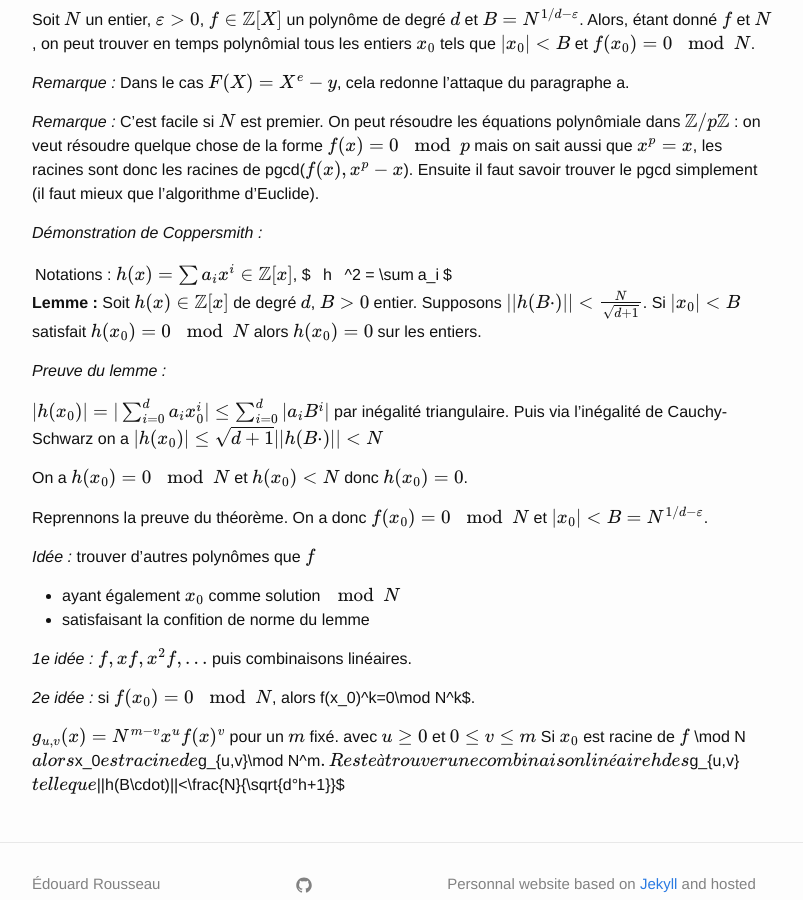
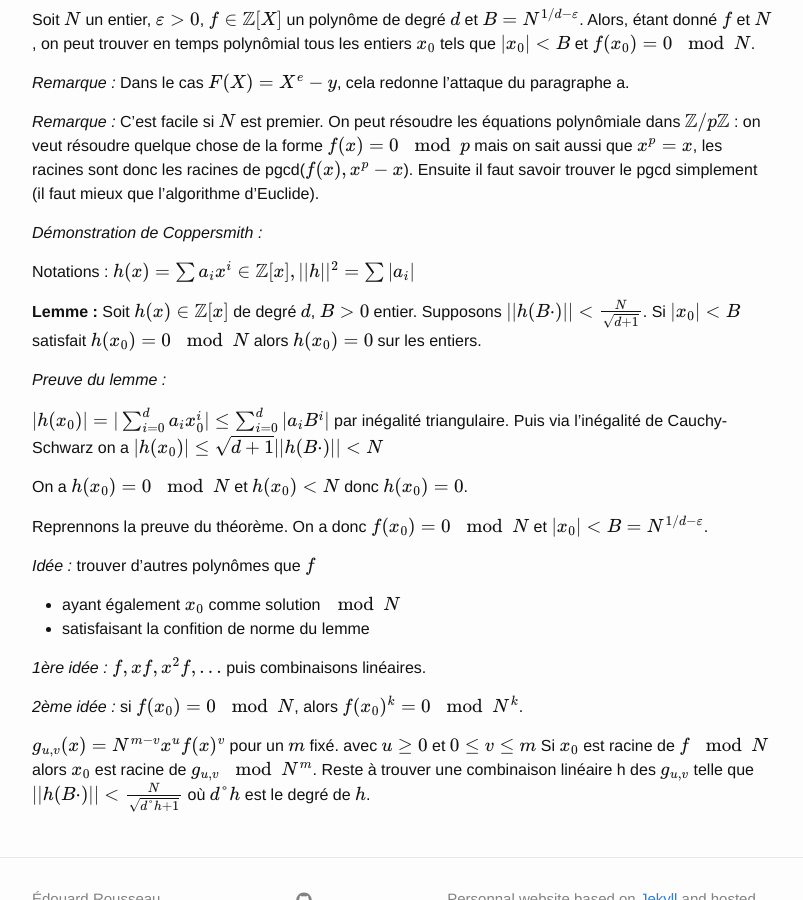
Before and after one commit to erou/erou.github.io, a Jekyll site: the page built from crypto.md, in a window 1280 px wide and 900 px high, scrolled down 3061 px. Shown: the whole window, without its empty margins (238-1041 px from the left). Built offline with Jekyll 4.4.1, drawn with Linux system fonts in a browser that asks for light colours; formulas are drawn with MathJax 3.

Commit message:
hard time

```diff
--- a/crypto.md
+++ b/crypto.md
@@ -178,7 +179,8 @@ savoir trouver le pgcd simplement (il faut mieux que l'algorithme d'Euclide).
 
 *Démonstration de Coppersmith :*
 
-Notations : $h(x) = \sum a_i x^i \in \mathbb Z[x]$, $||h||^2 = \sum |a_i|$
+Notations : $h(x) = \sum a_i x^i \in \mathbb Z[x],
+|| h ||^2 = \sum |a_i|$
 
 **Lemme :** Soit $h(x)\in\mathbb Z[x]$ de degré $d$, $B>0$ entier.
 Supposons $||h(B\cdot)||<\frac{N}{\sqrt{d+1}}$. Si $|x_0|<B$ satisfait
@@ -200,11 +202,12 @@ $|x_0|<B=N^{1/d-\varepsilon}$.
 * ayant également $x_0$ comme solution $\mod N$
 * satisfaisant la confition de norme du lemme
 
-*1e idée :* $f, xf, x^2f, \dots$ puis combinaisons linéaires.
+*1ère idée :* $f, xf, x^2f, \dots$ puis combinaisons linéaires.
 
-*2e idée :* si $f(x_0)=0\mod N$, alors f(x_0)^k=0\mod N^k$.
+*2ème idée :* si $f(x_0)=0\mod N$, alors $f(x_0)^k=0\mod N^k$.
 
 $g_{u,v}(x)=N^{m-v}x^uf(x)^v$ pour un $m$ fixé. avec $u\geq0$ et $0\leq
-v \leq m$ Si $x_0$ est racine de $f$ \mod N$ alors $x_0$ est racine de
+v \leq m$ Si $x_0$ est racine de $f\mod N$ alors $x_0$ est racine de
 $g_{u,v}\mod N^m$. Reste à trouver une combinaison linéaire h des
-$g_{u,v}$ telle que $||h(B\cdot)||<\frac{N}{\sqrt{d°h+1}}$
+$g_{u,v}$ telle que $||h(B\cdot)||<\frac{N}{\sqrt{d°h+1}}$ où $d°h$ est le
+degré de $h$.
```
Also changed, not shown: other parts of crypto.md (+1 -0 lines).
